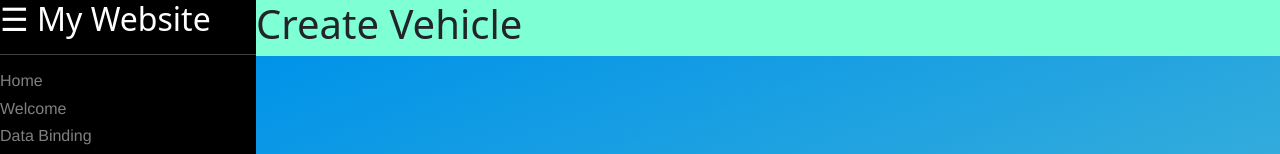
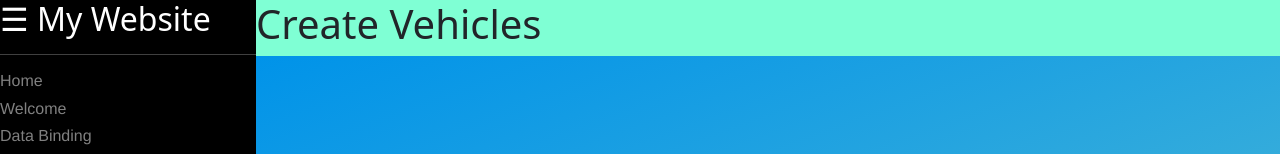
Before and after one commit to Akshithuppula/my-app-oct-24, an Angular app: page /dashboard/create-vehicle in a window 1280 px wide. Shown: the top 154 px of the page. Built offline with nearby package versions, Linux system fonts and the light colour scheme.

Commit message:
create heading changed

```diff
--- a/src/app/create-vehicle/create-vehicle.component.html
+++ b/src/app/create-vehicle/create-vehicle.component.html
@@ -1,4 +1,4 @@
-<h1>Create Vehicle</h1>
+<h1>Create Vehicles</h1>
 
 <div class="parent">
     <div class="child">
```
